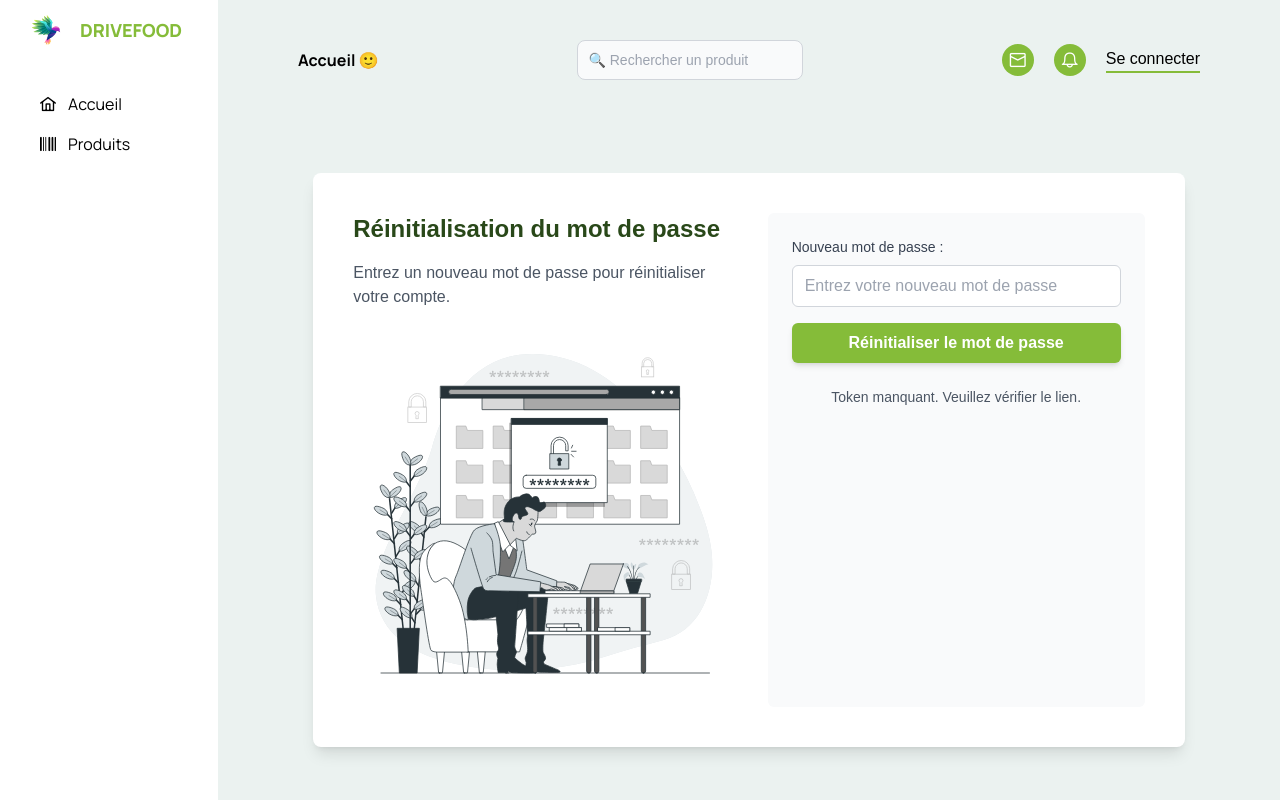
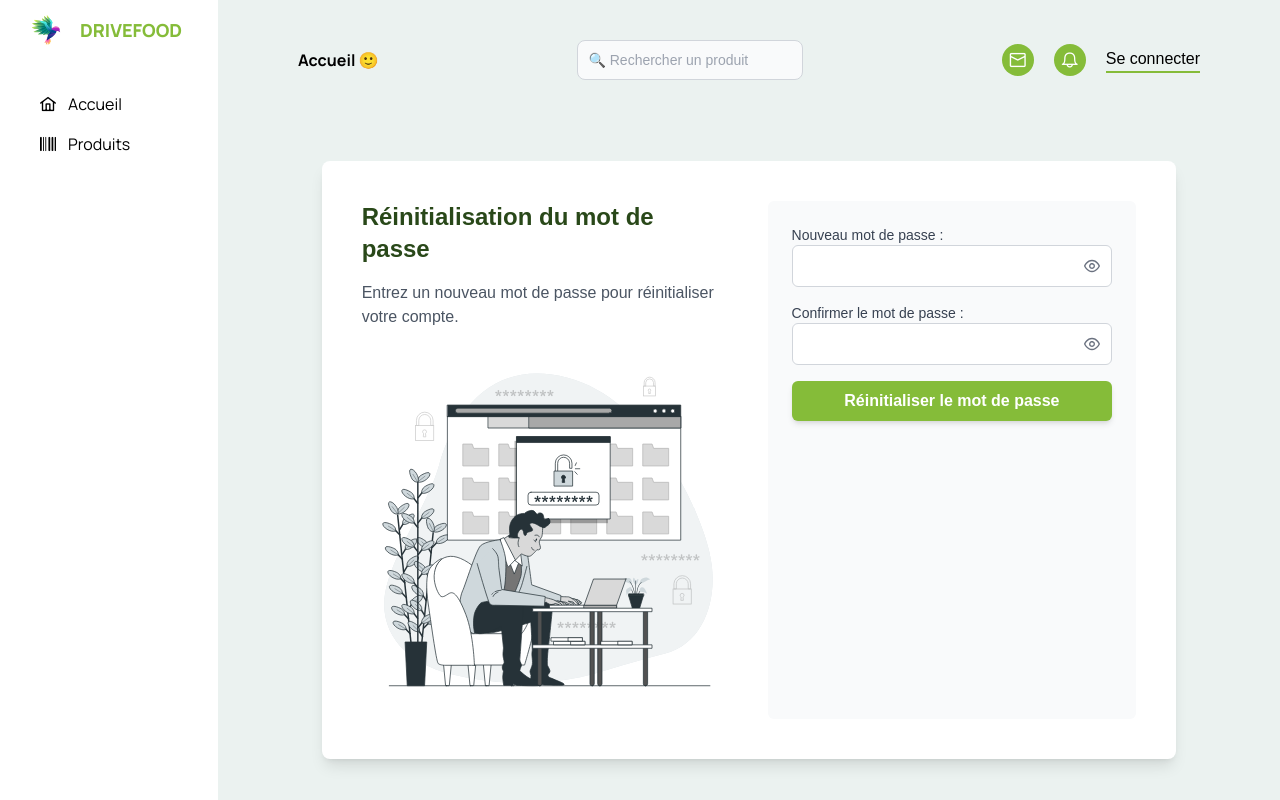
Before and after one commit to anthonyvouin/MarketPlaceFood, a Next.js app: page /reset-password in a window 1280 px wide. Built offline with nearby package versions, Linux system fonts and the light colour scheme; no server answers; a web font is replaced by a local one.

Commit message:
add_toast_prime_token_route_back

```diff
--- a/app/forgot-password/page.tsx
+++ b/app/forgot-password/page.tsx
@@ -21,8 +21,10 @@ const ForgotPasswordPage = () => {
       show("Succès", "Un e-mail de réinitialisation a été envoyé. Vérifiez votre boîte de réception.", "success");
 
       router.push("/login");
-    } catch (error) {
-      show("Erreur", "Le mail n'a pas pu étre envoyé. Veuillez essayer plus tard.", "error");
+    } catch (error: unknown) {
+      if (error instanceof Error) {
+        show("Erreur", error.message, "error");
+      }
     } finally {
       setIsLoading(false);
     }
--- a/app/interface/user/resetPasswordDto.ts
+++ /dev/null
@@ -1,7 +0,0 @@
-export interface UserWithResetToken {
-    id: string ;
-    email: string;
-    resetToken: string;
-    resetTokenExpires: Date;
-    password: string;
-  }
--- a/app/reset-password/page.tsx
+++ b/app/reset-password/page.tsx
@@ -1,40 +1,48 @@
 'use client';
 
-import { useState, useEffect } from "react";
+import { useState, useEffect, useContext } from "react";
 import { useSearchParams, useRouter } from "next/navigation";
 import { resetPassword } from "@/app/services/user/user";
+import { Password } from "primereact/password";
+import { ToastContext } from "@/app/provider/toastProvider";
 
 export default function ResetPasswordPage() {
   const [newPassword, setNewPassword] = useState("");
-  const [message, setMessage] = useState("");
+  const [confirmPassword, setConfirmPassword] = useState("");
   const [isLoading, setIsLoading] = useState(false);
+  const { show } = useContext(ToastContext);
   const router = useRouter();
   const searchParams = useSearchParams();
   const token = searchParams.get("token");
 
   useEffect(() => {
     if (!token) {
-      setMessage("Token manquant. Veuillez vérifier le lien.");
+      show("Erreur", "Token manquant. Veuillez vérifier le lien.", "error");
     }
-  }, [token]);
+  }, [token, show]);
 
   const handleResetPassword = async (e: React.FormEvent) => {
     e.preventDefault();
     setIsLoading(true);
-    setMessage("");
+
+    if (newPassword !== confirmPassword) {
+      show("Erreur", "Les mots de passe ne correspondent pas.", "error");
+      setIsLoading(false);
+      return;
+    }
 
     if (!token) {
-      setMessage("Token invalide.");
+      show("Erreur", "Token invalide.", "error");
       setIsLoading(false);
       return;
     }
 
     try {
       await resetPassword(token, newPassword);
-      setMessage("Mot de passe réinitialisé avec succès.");
+      show("Succès", "Mot de passe réinitialisé avec succès.", "success");
       router.push("/login");
     } catch (error) {
-      setMessage("Erreur lors de la réinitialisation du mot de passe.");
+      show("Erreur", "Une erreur est survenue lors de la réinitialisation du mot de passe.", "error");
     } finally {
       setIsLoading(false);
     }
@@ -56,14 +64,39 @@ export default function ResetPasswordPage() {
           <form onSubmit={handleResetPassword} className="space-y-4">
             <div>
               <label htmlFor="newPassword" className="block text-sm font-medium text-gray-700">Nouveau mot de passe :</label>
-              <input
-                type="password"
+              <Password
                 id="newPassword"
                 value={newPassword}
                 onChange={(e) => setNewPassword(e.target.value)}
                 required
-                placeholder="Entrez votre nouveau mot de passe"
-                className="mt-2 px-3 py-2 w-full border border-gray-300 rounded-md"
+                minLength={8}
+                promptLabel="Changer de mot de passe"
+                weakLabel="Mot de passe simple"
+                mediumLabel="Mot de passe moyen"
+                strongLabel="Mot de passe fort"
+                toggleMask
+                pt={{
+                  input: { className: "px-3 py-2 w-full border border-gray-300 rounded-md" }
+                }}
+              />
+            </div>
+
+            <div>
+              <label htmlFor="confirmPassword" className="block text-sm font-medium text-gray-700">Confirmer le mot de passe :</label>
+              <Password
+                id="confirmPassword"
+                value={confirmPassword}
+                onChange={(e) => setConfirmPassword(e.target.value)}
+                required
+                minLength={8}
+                promptLabel="Changer de mot de passe"
+                weakLabel="Mot de passe simple"
+                mediumLabel="Mot de passe moyen"
+                strongLabel="Mot de passe fort"
+                toggleMask
+                pt={{
+                  input: { className: "px-3 py-2 w-full border border-gray-300 rounded-md" }
+                }}
               />
             </div>
 
@@ -75,8 +108,6 @@ export default function ResetPasswordPage() {
               {isLoading ? "Réinitialisation en cours..." : "Réinitialiser le mot de passe"}
             </button>
           </form>
-
-          {message && <p className="text-center text-sm text-gray-600 mt-4">{message}</p>}
         </div>
       </div>
     </div>
--- a/app/services/user/user.tsx
+++ b/app/services/user/user.tsx
@@ -8,7 +8,6 @@ import {sendWelcomeEmail} from "../mail/email";
 import {UpdatePasswordDto} from "@/app/interface/user/userPasswordDto";
 import {sendPasswordResetEmail} from "@/app/services/mail/email";
 import crypto from 'crypto';
-import { UserWithResetToken } from "@/app/interface/user/resetPasswordDto";
 import { PasswordResetData } from "@/app/interface/user/passwordResetDataDto";
 
 const prisma = new PrismaClient();
@@ -143,29 +142,32 @@ export async function updatePassword({userId, oldPassword, newPassword}: UpdateP
 }
 
 
-
 export async function requestPasswordReset(email: string): Promise<void> {
   try {
     const user = await prisma.user.findUnique({
       where: { email },
+      select: { password: true },
     });
 
     if (!user) {
       throw new Error("Utilisateur non trouvé.");
     }
 
+    if (!user.password) {
+      throw new Error("Ce compte est associé à Google. Veuillez gérer le mot de passe depuis votre compte Google.");
+    }
+
     const token: string = crypto.randomBytes(32).toString('hex');
-    const hashedToken: string = await bcrypt.hash(token, 10);
+    const tokenExpiration: Date = new Date(Date.now() + 60 * 60 * 1000);
 
-    const tokenExpiration: Date = new Date(Date.now() + 60 * 60 * 1000);
-    if (!hashedToken || !tokenExpiration) {
+    const resetData: PasswordResetData = {
+      resetToken: token,
+      resetTokenExpires: tokenExpiration,
+    };
+
+    if (!resetData.resetToken || !resetData.resetTokenExpires) {
       throw new Error("Token ou expiration manquants.");
     }
-
-    const resetData: PasswordResetData = {
-      resetToken: hashedToken,
-      resetTokenExpires: tokenExpiration,
-    };
 
     await prisma.user.update({
       where: { email },
@@ -173,41 +175,37 @@ export async function requestPasswordReset(email: string): Promise<void> {
     });
 
     await sendPasswordResetEmail(email, token);
-  } catch (error) {
-    throw error;
+
+  } catch (error: unknown) {
+    if (error instanceof Error) {
+      throw new Error(error.message);
+    }
+    throw new Error("Une erreur est survenue lors de la demande de réinitialisation.");
   }
 }
 
 
 
-
-
 export async function resetPassword(token: string, newPassword: string): Promise<void> {
   try {
+    console.log("Recherche de l'utilisateur avec le token:", token);
 
-    const user: UserWithResetToken | null = await prisma.user.findFirst({
-
+    const user = await prisma.user.findFirst({
       where: {
-        resetToken: {
-          not: null,
-        },
-        resetTokenExpires: {
-          gte: new Date(),
-        },
+        resetToken: token,
+        resetTokenExpires: { gte: new Date() },
       },
     });
+
 
     if (!user) {
       throw new Error("Token invalide ou expiré.");
     }
 
-    const isTokenValid = await bcrypt.compare(token, user.resetToken);
-    if (!isTokenValid) {
-      throw new Error("Token invalide.");
-    }
-
+    console.log("Hachage du nouveau mot de passe...");
     const hashedPassword: string = await bcrypt.hash(newPassword, 10);
 
+    console.log("Mise à jour du mot de passe...");
     await prisma.user.update({
       where: { id: user.id },
       data: {
@@ -217,7 +215,14 @@ export async function resetPassword(token: string, newPassword: string): Promise
       },
     });
 
+    console.log("Mot de passe réinitialisé avec succès.");
+
   } catch (error) {
-    throw error;
+    console.error("Erreur dans la réinitialisation du mot de passe:", error);
+
+    if (error instanceof Error) {
+      throw new Error(error.message);
+    }
+    throw new Error("Une erreur est survenue lors de la réinitialisation du mot de passe. Veuillez réessayer.");
   }
 }
```
